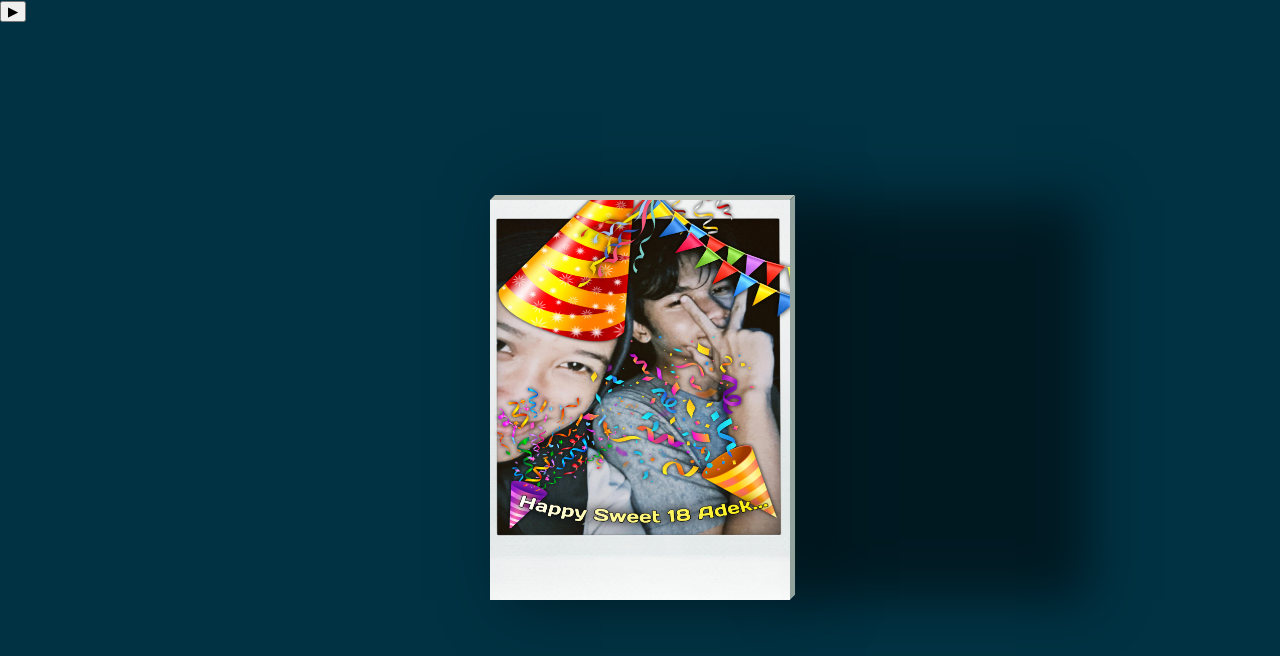
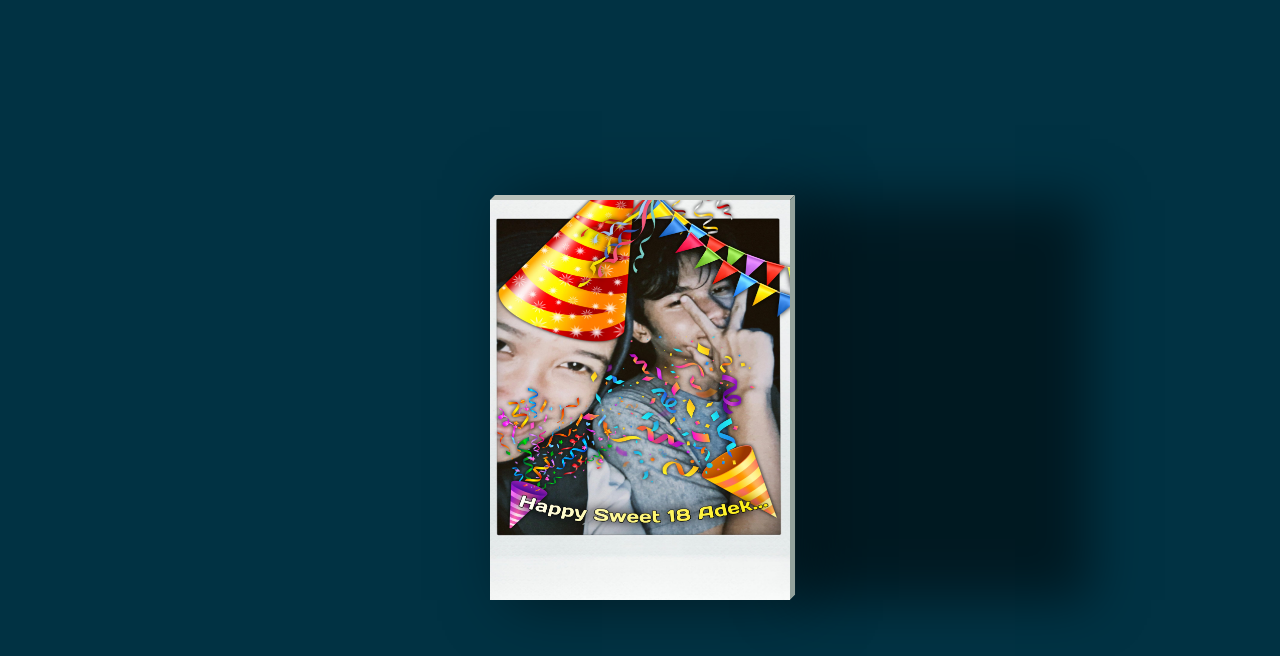
Before and after one commit to AlephZL/Aleph, a plain HTML site: page letter.html in a window 1280 px wide. Drawn offline with Linux system fonts and the light colour scheme.

Commit message:
Update letter.html

```diff
--- a/letter.html
+++ b/letter.html
@@ -15,7 +15,6 @@
         <audio id="audio" autoplay loop>
             <source src="lagu.mp3" type="audio/mpeg">
         </audio>
-        <button id="play-pause" class="play-btn">▶</button>
     </div>
     <div class="card">
         <div class="imgBox">
```
